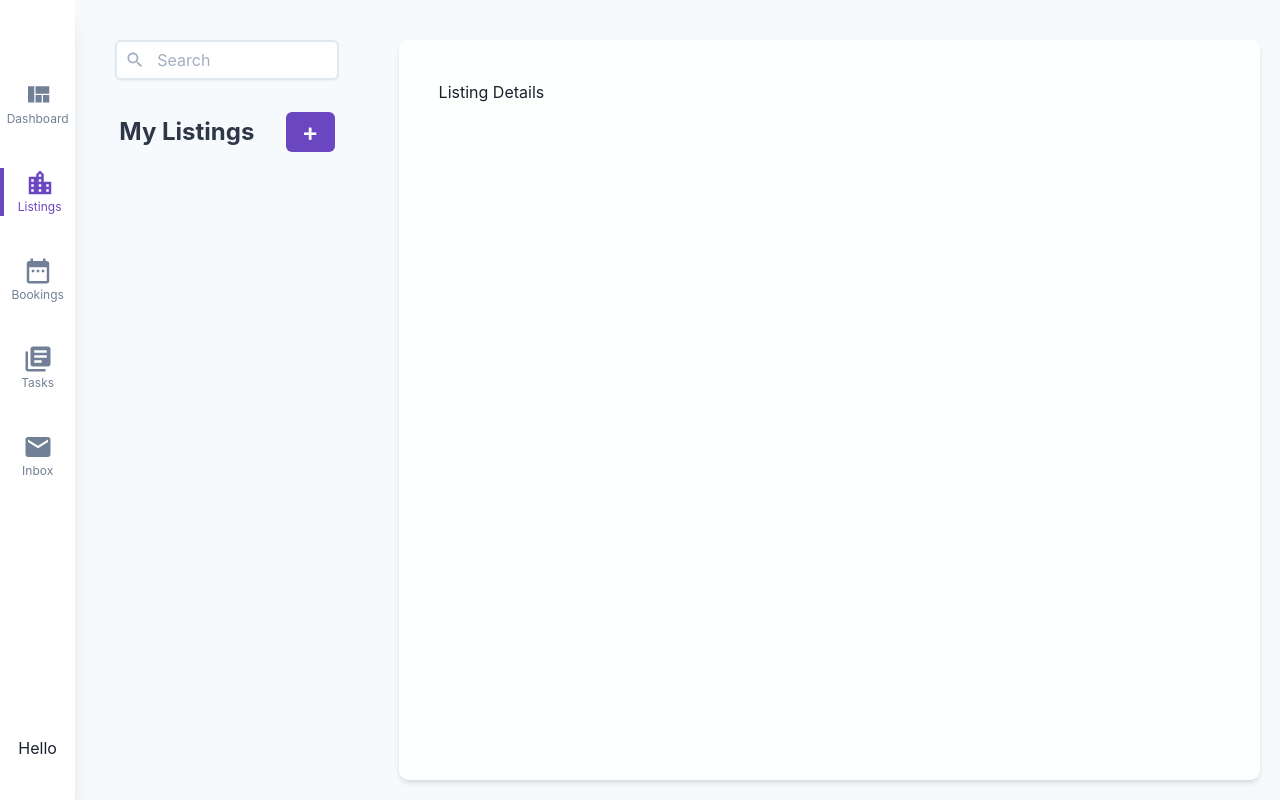
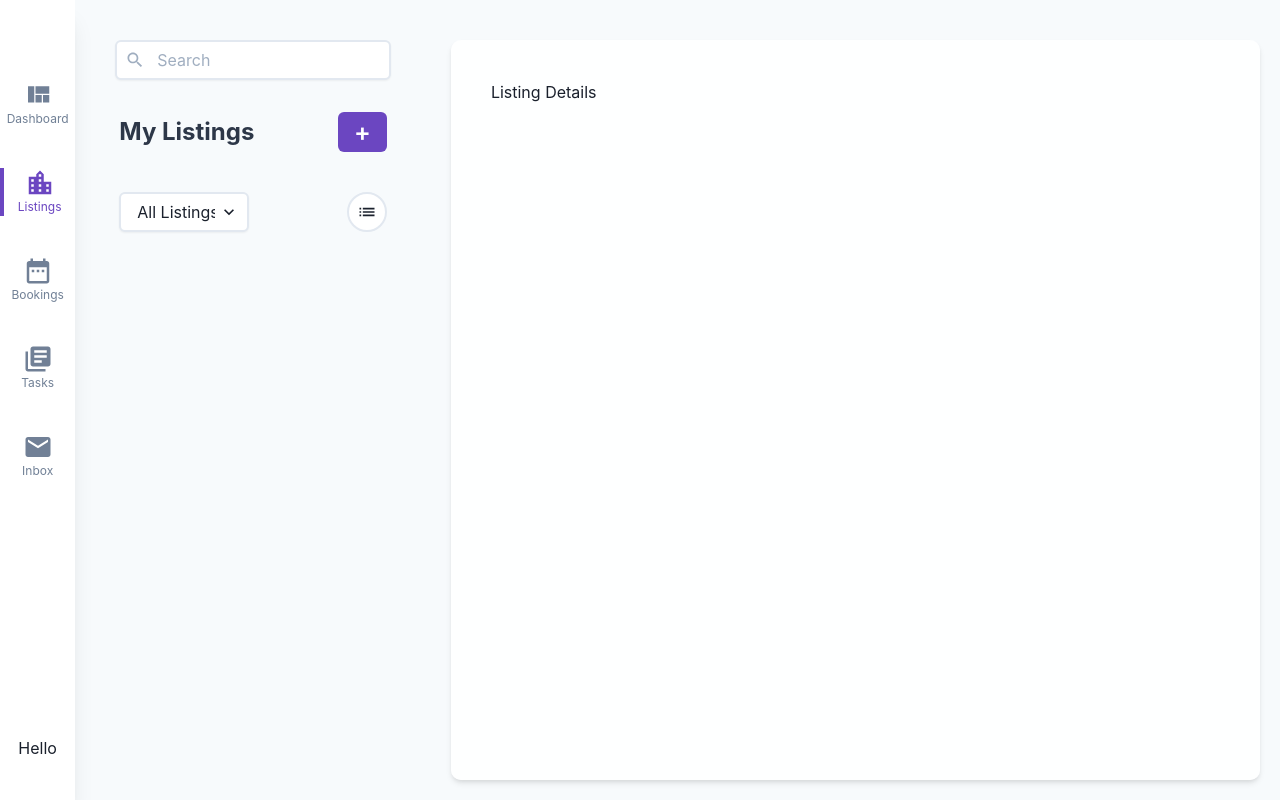
Before and after one commit to ifindev/property-listing-renting, a React (Create React App) app: page / in a window 1280 px wide. Built offline with nearby package versions, Linux system fonts and the light colour scheme.

Commit message:
Refactor Listings into HostListings and ListingDetails components

```diff
--- a/src/pages/Listings.jsx
+++ b/src/pages/Listings.jsx
@@ -7,15 +7,39 @@ import {
   Input,
   Text,
   Button,
+  Select,
 } from '@chakra-ui/react';
-import { MdSearch, MdAddCircleOutline } from 'react-icons/md';
+import { MdSearch, MdList } from 'react-icons/md';
 
 const Listings = () => {
   return (
     <Flex pt={10} pb={5} px={5} height="100%" w="100%">
+      <HostListings />
+      <ListingDetails />
+    </Flex>
+  );
+};
+
+const ListingDetails = () => {
+  return (
+    <Flex
+      ml={10}
+      p={10}
+      w="100%"
+      bg="whiteAlpha.900"
+      boxShadow="md"
+      borderRadius={10}
+    >
+      Listing Details
+    </Flex>
+  );
+};
+
+const HostListings = () => {
+  return (
     <Flex
       px={5}
-        w={350}
+      w={450}
       flexDir="column"
       overflow="scroll"
       sx={{
@@ -29,17 +53,7 @@ const Listings = () => {
     >
       <SearchField />
       <AddListing />
-      </Flex>
-      <Flex
-        ml={10}
-        p={10}
-        w="100%"
-        bg="whiteAlpha.900"
-        boxShadow="md"
-        borderRadius={10}
-      >
-        Listing Details
-      </Flex>
+      <FilterListings />
     </Flex>
   );
 };
@@ -101,4 +115,38 @@ const AddListing = () => {
   );
 };
 
+const FilterListings = () => {
+  return (
+    <Box
+      d="flex"
+      alignItems="center"
+      justifyContent="space-between"
+      mt={10}
+      px={1}
+    >
+      <Select
+        placeholder="All Listings"
+        w="130px"
+        bg="white"
+        borderWidth={2}
+        boxShadow="sm"
+      >
+        <option value="booked">Booked</option>
+        <option value="vacant">Vacant</option>
+        <option value="pending">Pending</option>
+      </Select>
+      <Button
+        bg="white"
+        p={2}
+        fontSize={20}
+        borderRadius={100}
+        borderWidth={2}
+        borderColor="gray.200"
+      >
+        <MdList />
+      </Button>
+    </Box>
+  );
+};
+
 export default Listings;
```
Lines whose indentation alone changed are shown as unchanged.
